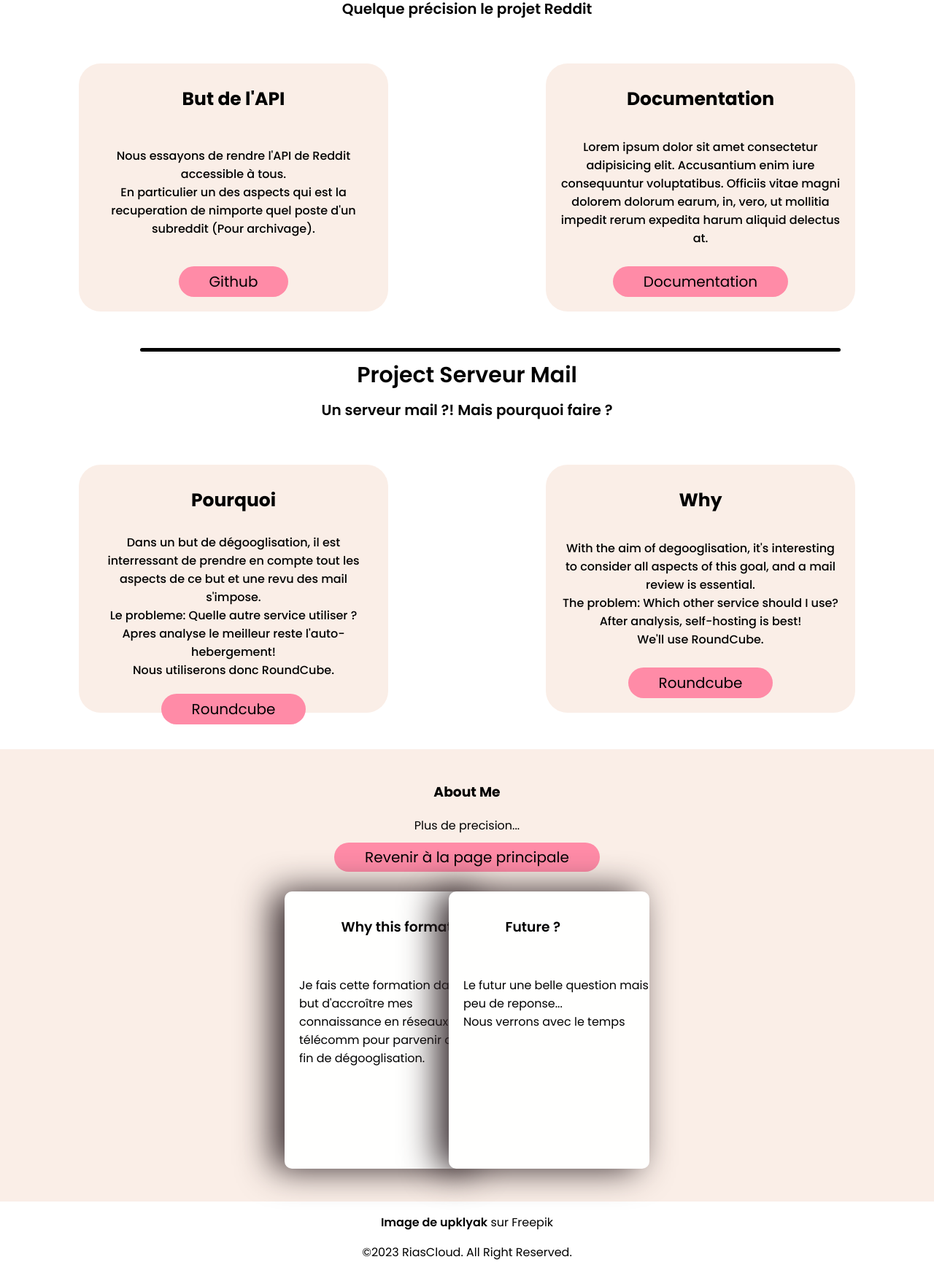
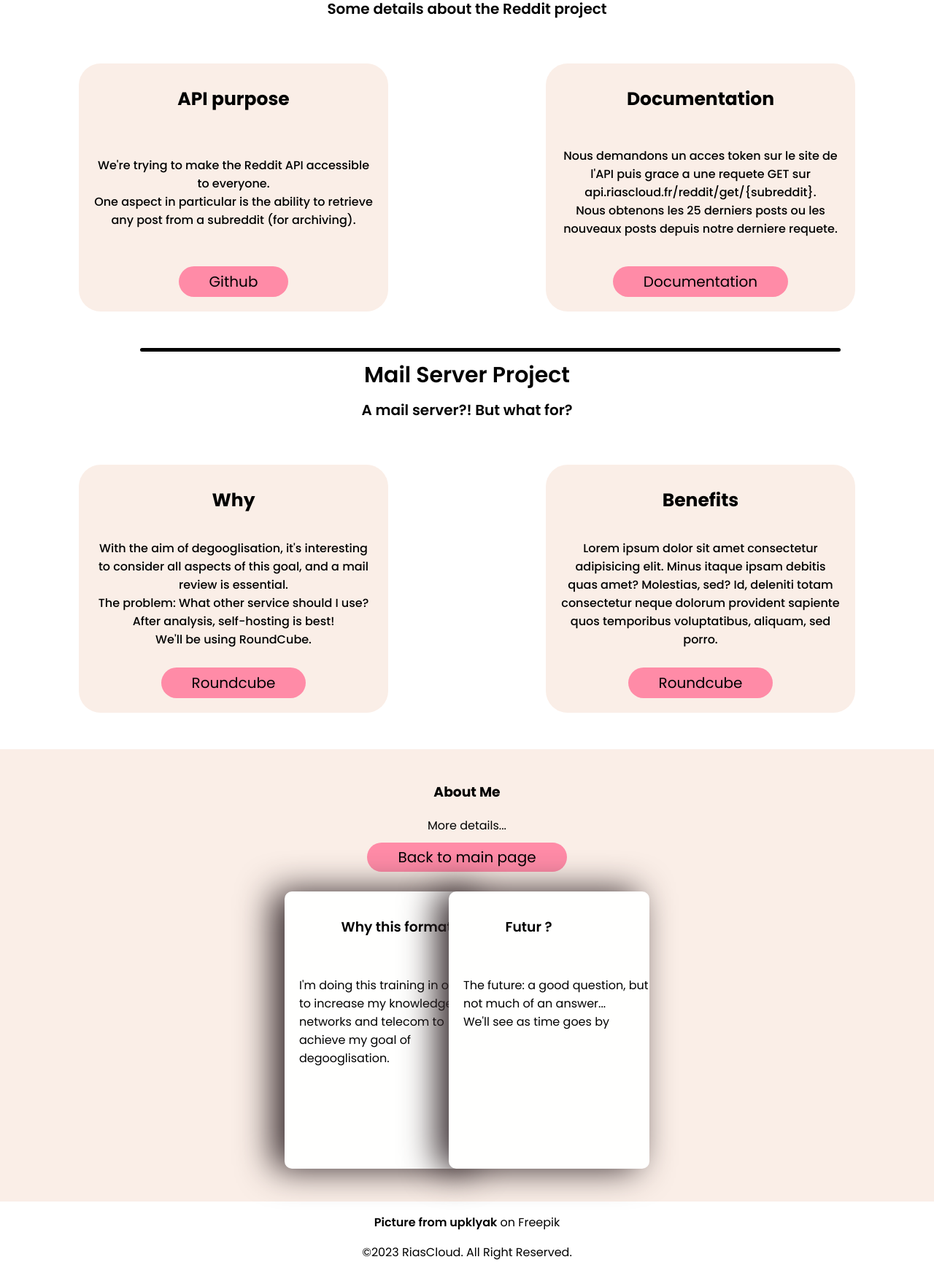
Before and after one commit to RiasGFirst/SAE1.04, a plain HTML site: page en/more.html in a window 1280 px wide. Shown: the part 670-2415 px from the top of the page at 73% size. Drawn offline with Linux system fonts and the light colour scheme.

Commit message:
100% SiteWeb

```diff
--- a/en/more.html
+++ b/en/more.html
@@ -14,13 +14,13 @@
             <section class="nav-link">
                 <a href="#PROJECTS" class="nav-items">Projects</a>
                 <a href="#ABOUT" class="nav-items">About Me</a>
-                <a href="#"><img src="../img/uk_icon.svg" alt="UK Flag"></a>
+                <a href="../fr/index.html"><img src="../img/fr_icon.svg" alt="UK Flag"></a>
             </section>
         </nav>
         <section class="content-header">
             <section class="welcome">
                 <h1>Welcome</h1>
-                <p>Bienvenue sur Riascloud!</p>
+                <p>Welcome to the Plus page</p>
             </section>
             <img src="../img/pc_banner.png" alt="">
         </section>
@@ -30,33 +30,33 @@
     <section class="projects" id="PROJECTS">
         <section id="REDDIT">
             <h1 class="projets-title">Project Reddit API</h1>
-            <p class="projets-subtitle">Quelque précision le projet Reddit</p>
+            <p class="projets-subtitle">Some details about the Reddit project</p>
             <section class="projects-content">
                 <section class="project-cards">
-                    <h3>But de l'API</h3>
-                    <p>Nous essayons de rendre l'API de Reddit accessible à tous.<br>En particulier un des aspects qui est la recuperation de nimporte quel poste d'un subreddit (Pour archivage).</p>
+                    <h3>API purpose</h3>
+                    <p>We're trying to make the Reddit API accessible to everyone.<br>One aspect in particular is the ability to retrieve any post from a subreddit (for archiving).</p>
                     <a href="https://github.com/RiasGFirst/RiascloudAPI/tree/redditAPI" class="button">Github</a>
                 </section>
                 <section class="project-cards">
                     <h3>Documentation</h3>
-                    <p>Lorem ipsum dolor sit amet consectetur adipisicing elit. Accusantium enim iure consequuntur voluptatibus. Officiis vitae magni dolorem dolorum earum, in, vero, ut mollitia impedit rerum expedita harum aliquid delectus at.</p>
+                    <p>Nous demandons un acces token sur le site de l'API puis grace a une requete GET sur api.riascloud.fr/reddit/get/{subreddit}. <br> Nous obtenons les 25 derniers posts ou les nouveaux posts depuis notre derniere requete.</p>
                     <a href="error404.html" class="button">Documentation</a>
                 </section>
             </section>
         </section>
         <span></span>
         <section id="MAIL">
-            <h1 class="projets-title">Project Serveur Mail</h1>
-            <p class="projets-subtitle">Un serveur mail ?! Mais pourquoi faire ?</p>
+            <h1 class="projets-title">Mail Server Project</h1>
+            <p class="projets-subtitle">A mail server?! But what for?</p>
             <section class="projects-content">
                 <section class="project-cards">
-                    <h3>Pourquoi</h3>
-                    <p>Dans un but de dégooglisation, il est interressant de prendre en compte tout les aspects de ce but et une revu des mail s'impose.<br>Le probleme: Quelle autre service utiliser ?<br>Apres analyse le meilleur reste l'auto-hebergement!<br>Nous utiliserons donc RoundCube.</p>
+                    <h3>Why</h3>
+                    <p>With the aim of degooglisation, it's interesting to consider all aspects of this goal, and a mail review is essential.<br>The problem: What other service should I use?<br>After analysis, self-hosting is best!<br>We'll be using RoundCube.</p>
                     <a href="https://roundcube.net/" class="button">Roundcube</a>
                 </section>
                 <section class="project-cards">
-                    <h3>Why</h3>
-                    <p>With the aim of degooglisation, it's interesting to consider all aspects of this goal, and a mail review is essential.<br>The problem: Which other service should I use?<br>After analysis, self-hosting is best!<br>We'll use RoundCube.</p>
+                    <h3>Benefits</h3>
+                    <p>Lorem ipsum dolor sit amet consectetur adipisicing elit. Minus itaque ipsam debitis quas amet? Molestias, sed? Id, deleniti totam consectetur neque dolorum provident sapiente quos temporibus voluptatibus, aliquam, sed porro.</p>
                     <a href="https://roundcube.net/" class="button">Roundcube</a>
                 </section>
             </section>
@@ -66,26 +66,26 @@
     <section class="about" id="ABOUT">
         <section class="about-text">
             <h1>About Me</h1>
-            <p>Plus de precision...</p>
-            <a href="index.html" class="button">Revenir à la page principale</a>
+            <p>More details...</p>
+            <a href="index.html" class="button">Back to main page</a>
         </section>
         <section class="container cplus">
             <article class="card ccplus">
                 <h3 class="card-title">Why this formation</h3>
                 <div class="card-content">
-                    <p>Je fais cette formation dans le but d'accroître mes connaissance en réseaux et télécomm pour parvenir a mes fin de dégooglisation.</p>
+                    <p>I'm doing this training in order to increase my knowledge of networks and telecom to achieve my goal of degooglisation.</p>
                 </div>
             </article>
             <article class="card ccplus">
-                <h3 class="card-title">Future ?</h3>
+                <h3 class="card-title">Futur ?</h3>
                 <div class="card-content">
-                    <p>Le futur une belle question mais peu de reponse...<br>Nous verrons avec le temps</p>
+                    <p>The future: a good question, but not much of an answer...<br>We'll see as time goes by</p>
                 </div>
             </article>
         </section>
     </section>
     <section class="footer">
-        <p class="credit"><a href="https://fr.freepik.com/photos-gratuite/test-code-rendu-3d-test-fonctionnel-convivialite_34727540.htm#query=cartoon%20programm%20window&position=37&from_view=search&track=ais">Image de upklyak</a> sur Freepik</p>
+        <p class="credit"><a href="https://fr.freepik.com/photos-gratuite/test-code-rendu-3d-test-fonctionnel-convivialite_34727540.htm#query=cartoon%20programm%20window&position=37&from_view=search&track=ais">Picture from upklyak</a> on Freepik</p>
         <p class="cpr">©2023 RiasCloud. All Right Reserved.</p>
     </section>
 </body>
```
Also changed, not shown: en/error404.html (+2 -2 lines), en/index.html (+15 -14 lines), fr/error404.html (+1 -1 lines), fr/index.html (+3 -3 lines), fr/more.html (+2 -2 lines).
